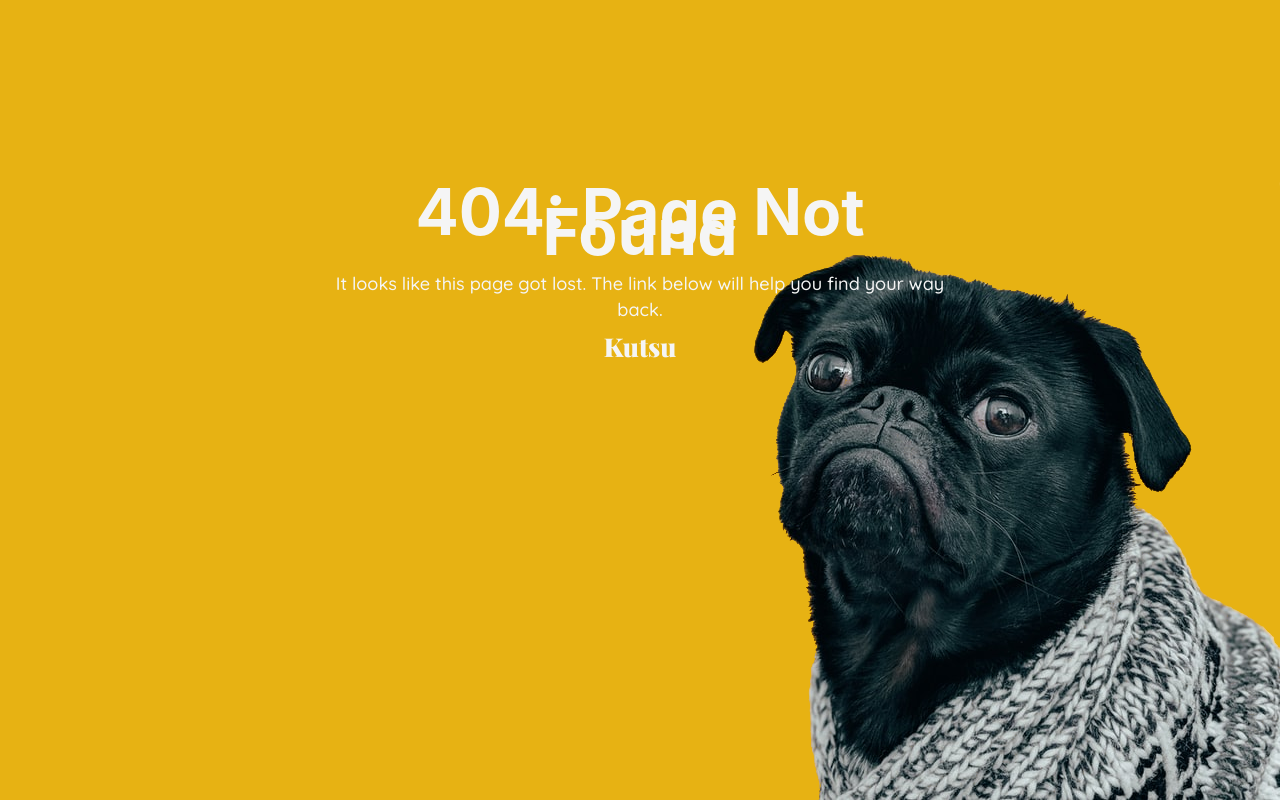
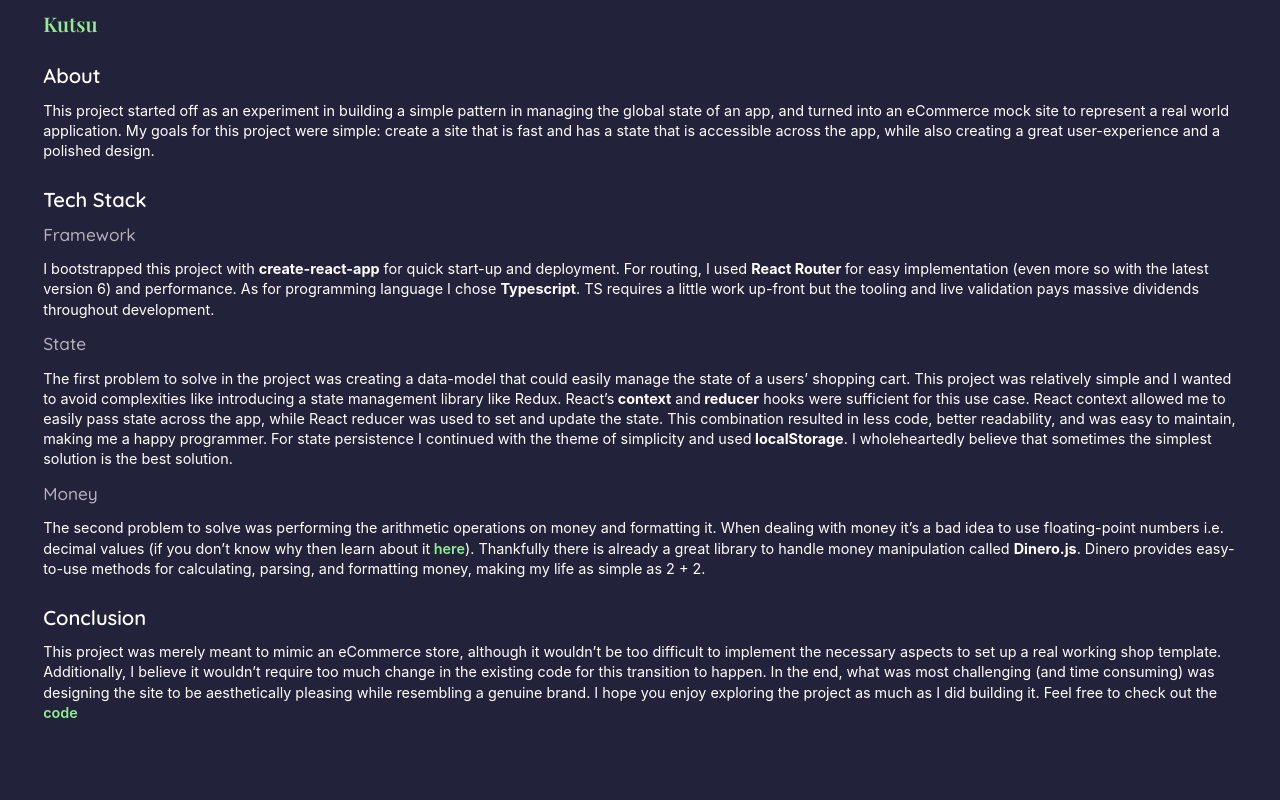
Before and after one commit to vanquiche/kutsu-eCommerce, a React (Create React App) app: page /about in a window 1280 px wide. Before the commit this address had no page. Built offline with nearby package versions, Linux system fonts and the light colour scheme; a web font is replaced by a local one; what dinero.js would draw is missing.

Commit message:
add About page

```diff
--- a/src/App.tsx
+++ b/src/App.tsx
@@ -2,24 +2,23 @@ import { useReducer } from 'react';
 import { Routes, Route } from 'react-router-dom';
 import HomePage from './pages/HomePage';
 import Shop from './pages/Shop';
-import CheckoutPage from './pages/CheckoutPage'
+import AboutPage from './pages/AboutPage';
+import CheckoutPage from './pages/CheckoutPage';
 import ShopItem from './pages/ShopItem';
 import PageNotFound from './pages/404page';
 import './App.css';
 
 import { CartContext } from './contexts/CartContext';
-import {reducer} from './reducer/reducer'
+import { reducer } from './reducer/reducer';
 
 function App() {
   const userCart = JSON.parse(localStorage.getItem('cart') || '[]');
   const [state, dispatch] = useReducer(reducer, userCart);
 
-
-
   return (
     <CartContext.Provider value={{ state, dispatch }}>
       <Routes>
-        <Route path='*' element={<PageNotFound />}/>
+        <Route path='*' element={<PageNotFound />} />
         <Route path='/'>
           <Route index element={<HomePage />} />
         </Route>
@@ -30,6 +29,9 @@ function App() {
         <Route path='checkout'>
           <Route index element={<CheckoutPage />} />
         </Route>
+        <Route path='about'>
+          <Route index element={<AboutPage />} />
+        </Route>
       </Routes>
     </CartContext.Provider>
   );
--- /dev/null
+++ b/src/components/About/About.css
@@ -0,0 +1,37 @@
+.about-container {
+  padding: 1rem 3rem;
+  color: white;
+  background-color: #22223b;
+  font-size: 1rem;
+  position: absolute;
+  min-height: 100vh;
+  /* font-family: var(--bodyFont); */
+}
+
+.about-container h5 {
+  font-size: 1.4rem;
+  font-weight: 600;
+  font-family: var(--bodyFont);
+  margin: 2rem 0;
+  margin-bottom: 1rem;
+}
+
+.about-container h6 {
+  font-size: 1.2rem;
+  font-weight: 500;
+  font-family: var(--bodyFont);
+  opacity: 0.65;
+  margin-block: 1rem;
+}
+
+.about-container a {
+  /* color: var(--logoColor) */
+  color: lightgreen;
+  font-weight: 600;
+}
+
+.home-link {
+  font-family: var(--logoFont);
+  font-size: 1.4rem;
+  font-weight: 900;
+}
--- /dev/null
+++ b/src/components/About/About.tsx
@@ -0,0 +1,79 @@
+import { Link } from 'react-router-dom';
+import './About.css';
+
+const About = () => {
+  return (
+    <div className='about-container'>
+      <Link to='/' className='home-link'>
+        Kutsu
+      </Link>
+      <h5>About</h5>
+      <p>
+        This project started off as an experiment in building a simple pattern
+        in managing the global state of an app, and turned into an eCommerce
+        mock site to represent a real world application. My goals for this
+        project were simple: create a site that is fast and has a state that is
+        accessible across the app, while also creating a great user-experience
+        and a polished design.
+      </p>
+      <h5>Tech Stack</h5>
+      <h6>Framework</h6>
+      <p>
+        I bootstrapped this project with <strong>create-react-app</strong> for
+        quick start-up and deployment. For routing, I used{' '}
+        <strong>React Router </strong>for easy implementation (even more so with
+        the latest version 6) and performance. As for programming language I
+        chose <strong>Typescript</strong>. TS requires a little work up-front
+        but the tooling and live validation pays massive dividends throughout
+        development.
+      </p>
+
+      <h6>State</h6>
+      <p>
+        The first problem to solve in the project was creating a data-model that
+        could easily manage the state of a users’ shopping cart. This project
+        was relatively simple and I wanted to avoid complexities like
+        introducing a state management library like Redux. React’s
+        <strong> context</strong> and<strong> reducer</strong> hooks were
+        sufficient for this use case. React context allowed me to easily pass
+        state across the app, while React reducer was used to set and update the
+        state. This combination resulted in less code, better readability, and
+        was easy to maintain, making me a happy programmer. For state
+        persistence I continued with the theme of simplicity and used
+        <strong> localStorage</strong>. I wholeheartedly believe that sometimes
+        the simplest solution is the best solution.
+      </p>
+      <h6>Money</h6>
+      <p>
+        The second problem to solve was performing the arithmetic operations
+        on money and formatting it. When dealing with
+        money it’s a bad idea to use floating-point numbers i.e. decimal values
+        (if you don’t know why then learn about it
+        <a href='https://stackoverflow.com/a/3730040' target='_blank'>
+          {' '}
+          here
+        </a>
+        ). Thankfully there is already a great library to handle money
+        manipulation called <strong>Dinero.js</strong>. Dinero provides easy-to-use methods for calculating, parsing, and formatting money, making my
+        life as simple as 2 + 2.
+      </p>
+      <h5>Conclusion</h5>
+      <p>
+        This project was merely meant to mimic an eCommerce store, although it
+        wouldn’t be too difficult to implement the necessary aspects to set up a
+        real working shop template. Additionally, I believe it wouldn’t require
+        too much change in the existing code for this transition to happen. In
+        the end, what was most challenging (and time consuming) was designing
+        the site to be aesthetically pleasing while resembling a genuine brand.
+        I hope you enjoy exploring the project as much as I did building it.
+        Feel free to check out the
+        <a href='https://github.com/vanquiche/kutsu-eCommerce' target='_blank'>
+          {' '}
+          code
+        </a>
+      </p>
+    </div>
+  );
+};
+
+export default About;
--- /dev/null
+++ b/src/pages/AboutPage.tsx
@@ -0,0 +1,8 @@
+import About from "../components/About/About";
+const AboutPage = () => {
+  return (
+    <About />
+  );
+};
+
+export default AboutPage;
```
